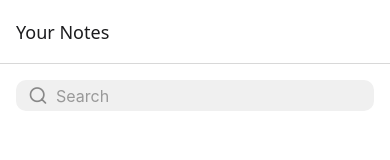
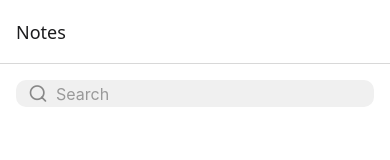
Before and after one commit to SohelTanbir/note-keeper, a React Native app: screen /Home in a window 390 px wide. Shown: the top 160 px of the page. Built offline with nearby package versions, Linux system fonts and the light colour scheme.

Commit message:
feat: update SearchBox component to handle focus and blur events

```diff
--- a/App.js
+++ b/App.js
@@ -11,8 +11,8 @@ export default function App() {
   return (
     <>
       <NavigationContainer>
-        <Stack.Navigator initialRouteName="Home">
-          <Stack.Screen name="Home" component={HomeScreen} options={{ title: 'Your Notes' }} />
+        <Stack.Navigator>
+          <Stack.Screen name="Home" component={HomeScreen} options={{ title: 'Notes' }} />
           <Stack.Screen name="AddNote" component={AddNoteScreen} options={{ title: 'Create Note' }} />
           <Stack.Screen name="NoteDetail" component={NoteDetailsScreen} options={{ title: ' Details Note' }} />
         </Stack.Navigator>
--- a/components/SearchBox/SearchBox.js
+++ b/components/SearchBox/SearchBox.js
@@ -3,7 +3,7 @@ import React from 'react';
 import { View, TextInput, StyleSheet, TouchableOpacity } from 'react-native';
 import { Feather, Ionicons } from '@expo/vector-icons';
 
-const SearchBox = ({ value, onChange }) => {
+const SearchBox = ({ value, onChange, onFocus, onBlur }) => {
     return (
         <View style={styles.container}>
             <Feather name="search" size={20} color="#888" style={styles.icon} />
@@ -14,6 +14,8 @@ const SearchBox = ({ value, onChange }) => {
                 style={styles.input}
                 placeholderTextColor="#999"
                 clearButtonMode="always"
+                onFocus={onFocus}
+                onBlur={onBlur}
             />
             {value.length > 0 && (
                 <TouchableOpacity onPress={() => onChange('')}>
@@ -32,7 +34,7 @@ const styles = StyleSheet.create({
         backgroundColor: '#f0f0f0',
         borderRadius: 10,
         paddingHorizontal: 12,
-        paddingVertical: 4,
+        paddingVertical: 2,
         marginBottom: 12,
     },
     icon: {
```
